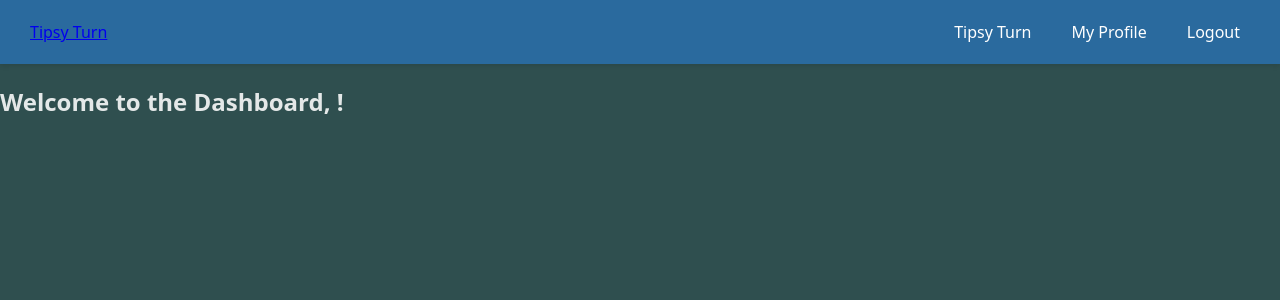
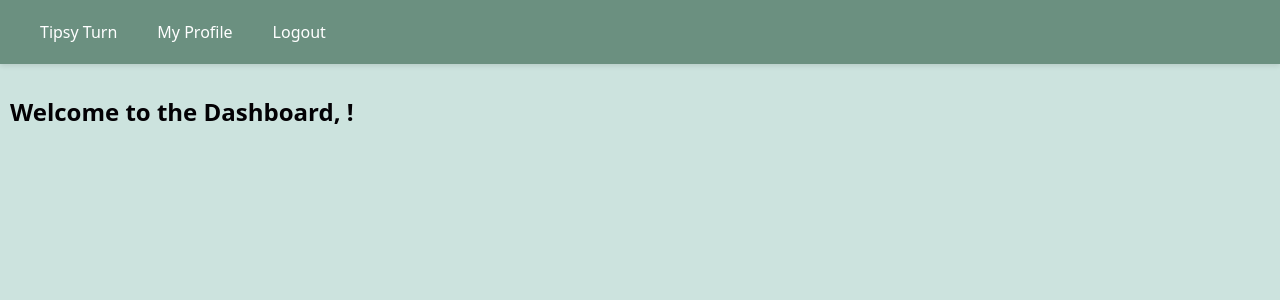
Before and after one commit to noranguy/tipsy-turn, a React (Vite) app in the folder tipsy-turn/: page /dashboard in a window 1280 px wide. Shown: the top 300 px of the page. Built offline with nearby package versions, Linux system fonts and the light colour scheme; no server answers; sample sign-in values are in the browser's storage.

Commit message:
fixed login conditions and navbar issues

```diff
--- /dev/null
+++ b/tipsy-turn/src/components/Dashboard/Dashboard.css
@@ -0,0 +1,10 @@
+.dashboard-container {
+    display: flex;
+    flex-direction: column;
+    align-items: left;
+    justify-content: left;
+    padding: 10px;
+}
+.dashboard-container h2 {
+    color: #030104;
+}
--- a/tipsy-turn/src/components/Dashboard/Dashboard.tsx
+++ b/tipsy-turn/src/components/Dashboard/Dashboard.tsx
@@ -2,6 +2,7 @@
 import NavBar from "../NavBar/NavBar";
 import { useEffect, useState } from "react";
 import axios from "axios";
+import "./Dashboard.css";
 
 function Dashboard() {
     const [username, setUsername] = useState("");
@@ -24,8 +25,9 @@ function Dashboard() {
     return (
         <div>
             <NavBar />
-            <h2>Welcome to the Dashboard, {username}!</h2>
-            {/* You can add more content or components here */}
+            <div className="dashboard-container">
+                <h2>Welcome to the Dashboard, {username}!</h2>
+            </div>
         </div>
     );
 }
--- a/tipsy-turn/src/components/LandingPage/LandingPage.css
+++ b/tipsy-turn/src/components/LandingPage/LandingPage.css
@@ -5,12 +5,11 @@
     align-items: center;
     justify-content: center;
     height: 100vh;
-    background-color: darkslategray;
     font-family: 'Arial', sans-serif;
 }
 
 .landing-page h1 {
     font-size: 100px;
     font-weight: bold;
-    color: white;
+    color: #030104;
 }
--- a/tipsy-turn/src/components/LandingPage/LandingPage.tsx
+++ b/tipsy-turn/src/components/LandingPage/LandingPage.tsx
@@ -5,10 +5,8 @@ function LandingPage() {
     return (
         <div>
             <NavBar />
-            <div className="landing-page-content">
-                <div className="landing-page">
+            <div className="landing-page">
                 <h1 className="title">Tipsy Turn</h1>
-            </div>
             </div>
         </div>
     );
--- a/tipsy-turn/src/components/NavBar/NavBar.css
+++ b/tipsy-turn/src/components/NavBar/NavBar.css
@@ -2,7 +2,7 @@
     display: flex;
     justify-content: space-between;
     align-items: center;
-    background-color: #2a6a9e;
+    background-color: #6B9080;
     padding: 15px 30px;
     color: white;
     box-shadow: 0 2px 5px rgba(0, 0, 0, 0.1);
--- a/tipsy-turn/src/components/NavBar/NavBar.tsx
+++ b/tipsy-turn/src/components/NavBar/NavBar.tsx
@@ -9,6 +9,10 @@ const NavBar = () => {
 
   useEffect(() => {
     const token = localStorage.getItem("token");
+    if(!token){
+      navigate("/login");
+      return;
+    }
     setIsLoggedIn(!!token);
   }, []);
 
@@ -20,7 +24,6 @@ const NavBar = () => {
 
   return (
     <nav className="navbar">
-        <Link to="/">Tipsy Turn</Link>
         <ul>
           <li><Link to="/">Tipsy Turn</Link></li>
         {isLoggedIn ? (
--- a/tipsy-turn/src/index.css
+++ b/tipsy-turn/src/index.css
@@ -5,7 +5,7 @@
 
   color-scheme: light dark;
   color: rgba(255, 255, 255, 0.87);
-  background-color: darkslategray;
+  background-color: #CCE3DE;
 
   font-synthesis: none;
   text-rendering: optimizeLegibility;
```
Also changed, not shown: tipsy-turn/src/assets/colors.txt (added).
